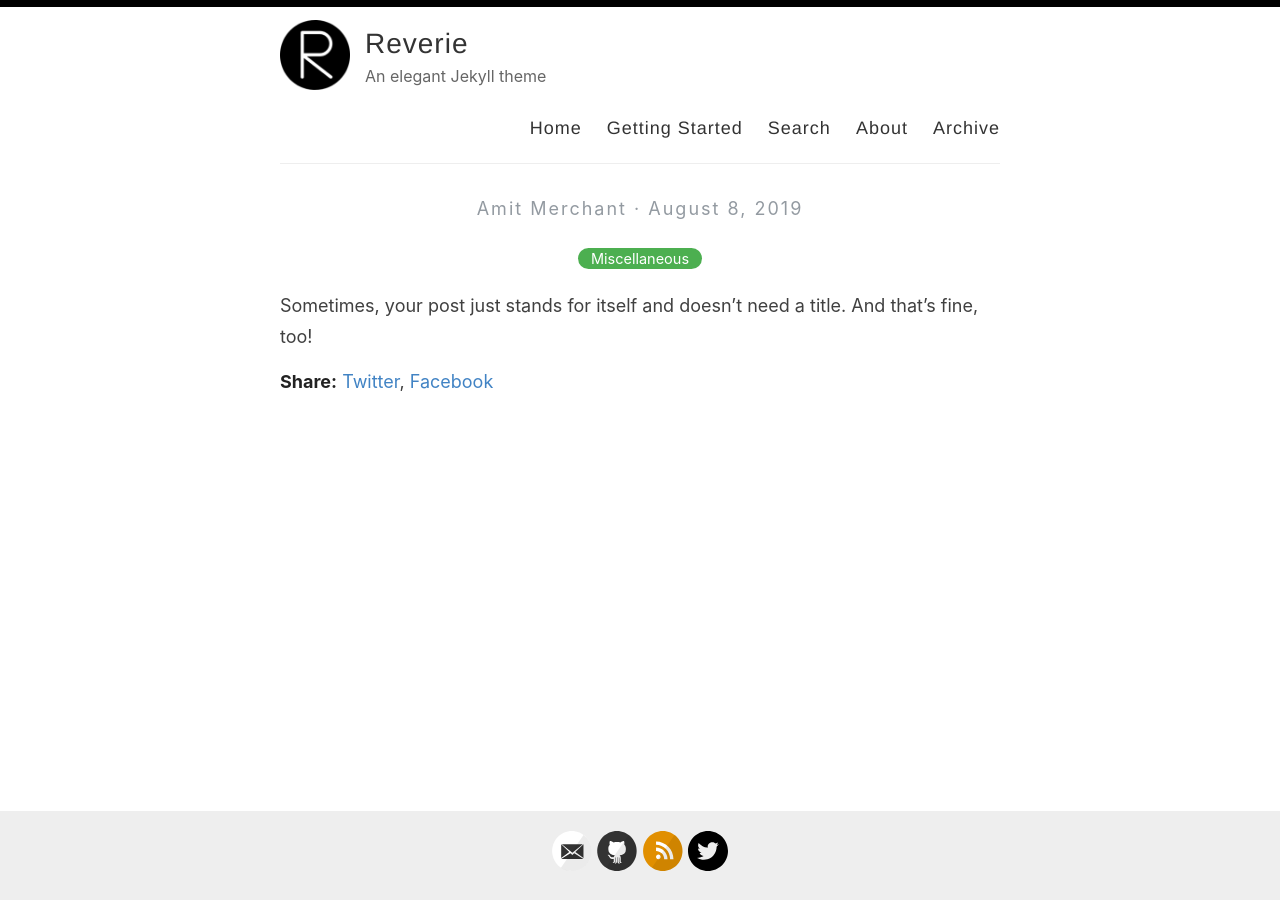
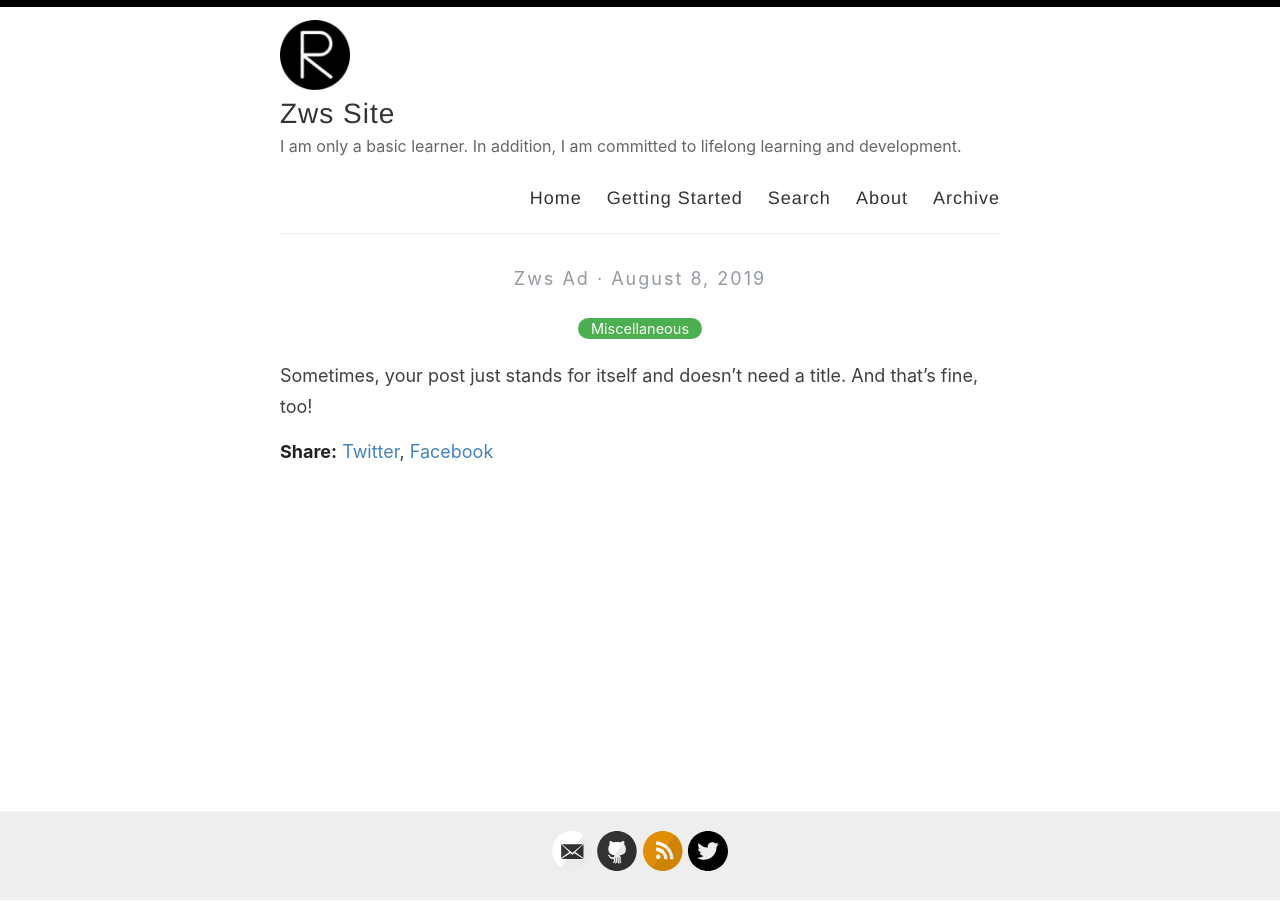
Before and after one commit to adzwsite/adzwsite.github.io, a Jekyll site: the page built from _posts/2019-08-08-no-title-posts.md, in a window 1280 px wide. Built offline with Jekyll 4.4.1, drawn with Linux system fonts in a browser that asks for light colours.

Commit message:
Update _config.yml

```diff
--- a/_config.yml
+++ b/_config.yml
@@ -3,13 +3,13 @@
 #
 
 # Name of your site (displayed in the header)
-name: Reverie
+name: Zws Site
 
 # Name of the author
-author: Amit Merchant
+author: Zws Ad
 
 # Short bio or description (displayed in the header)
-description: An elegant Jekyll theme
+description: I am only a basic learner. In addition, I am committed to lifelong learning and development.
 
 # URL of your avatar or profile pic (you could use your GitHub profile pic)
 avatar: /images/reverie.png
@@ -21,20 +21,20 @@ avatar: /images/reverie.png
 # Includes an icon in the footer for each username you enter
 footer-links:
   dribbble:
-  email: amit.d.merchant@gmail.com
+  email: 169708666+zwsiteadmin@users.noreply.github.com
   facebook:
   flickr:
-  github: amitmerchant1990/reverie
+  github: zwsiteadmin/zwsiteadmin.github.io
   instagram:
   linkedin:
   pinterest:
   rss: rss
-  twitter: amit_merchant
+  twitter: zuhaworldt
   stackoverflow:
   youtube: # channel/<your_long_string> or user/<user-name>
   googleplus: # anything in your profile username that comes after plus.google.com/
   playconsole:
-  mastodon: # <your-mastodon-instance>/@<your-user-name> eg. fosstodon.org/@username
+  mastodon: # mastodon.world/@zwsad eg. fosstodon.org/@username
 
 # Enter your Disqus shortname (not your username) to enable commenting on posts
 # You can find your shortname on the Settings page of your Disqus account
@@ -46,14 +46,14 @@ google_analytics: UA-43339302-11
 # For newer "GA4" analytics, use the following instead of the "UA" entry above
 #google_analytics_ga4: G-GABC1DEFG
 
-# Your website URL (e.g. http://amitmerchant1990.github.io or http://www.amitmerchant.com)
+# Your website URL (e.g. http://zwsiteadmin.github.io or http://www.amitmerchant.com)
 # Used for Sitemap.xml and your RSS feed
 url: http://www.amitmerchant.com/reverie
 enforce_ssl: https://www.amitmerchant.com/reverie
 
 # If you're hosting your site at a Project repository on GitHub pages
-# (http://yourusername.github.io/repository-name)
-# and NOT your User repository (http://yourusername.github.io)
+# (http://zwsiteadmin.github.io/repository-name)
+# and NOT your User repository (http://zwsiteadmin.github.io)
 # then add in the baseurl here, like this: "/repository-name"
 baseurl: "/reverie"
 
```
